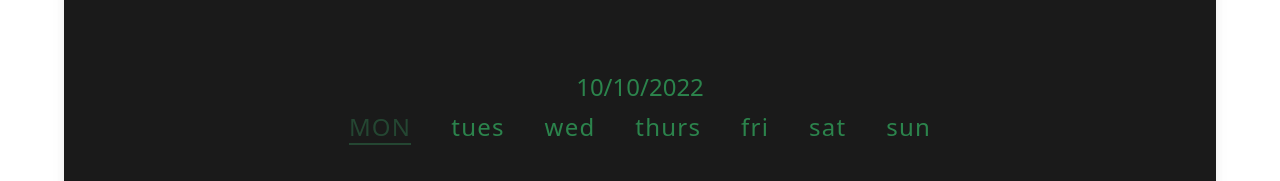
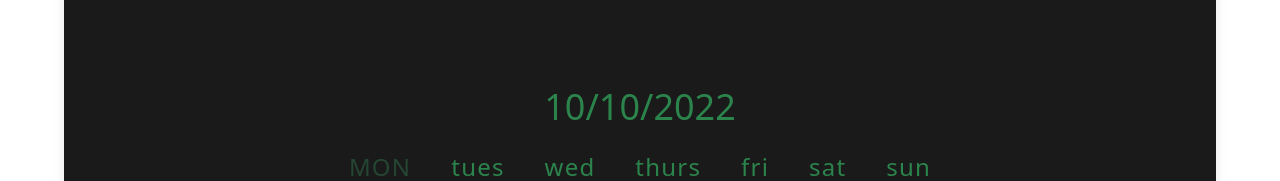
Before and after one commit to mdubelbeis/alarm-clock, a React (Vite) app: page /clock in a window 1280 px wide. Shown: the part 517-698 px from the top of the page. Built offline with nearby package versions, Linux system fonts and the light colour scheme; no server answers.

Commit message:
fixed spacing

```diff
--- a/src/components/ui/TodayDate.tsx
+++ b/src/components/ui/TodayDate.tsx
@@ -3,8 +3,8 @@ import { useState, useEffect } from "react";
 const TodayDate: React.FC = () => {
   const [date, setDate] = useState(new Date().toLocaleDateString());
   return (
-    <div>
-      <small className="text-green-500 text-2xl">{date}</small>
+    <div className="lg:m-4">
+      <small className="text-green-500 text-2xl lg:text-4xl">{date}</small>
     </div>
   );
 };
--- a/src/pages/HomePage.tsx
+++ b/src/pages/HomePage.tsx
@@ -3,7 +3,7 @@ import React from "react";
 const HomePage: React.FC = () => {
   // ! USER LOGIN / AUTH
   return (
-    <section className="w-full p-10 shadow-lg bg-slate-50 flex flex-col gap-10">
+    <section className="mt-10 w-full p-10 shadow-lg bg-slate-50 flex flex-col gap-10">
       <div className="border-b-2 text-center border-slate-100 w-full max-w-xl mx-auto">
         <h1 className="text-2xl p-4">ABOUT</h1>
       </div>
--- a/src/pages/Todo.tsx
+++ b/src/pages/Todo.tsx
@@ -37,7 +37,7 @@ const Todo: React.FC = () => {
   const editTodo = () => {};
 
   return (
-    <div className="relative py-20 px-10 max-w-6xl mx-auto flex flex-col gap-20 items-center lg:shadow-lg rounded-lg bg-slate-50">
+    <div className="mt-10 relative py-20 px-10 max-w-6xl mx-auto flex flex-col gap-20 items-center lg:shadow-lg rounded-lg bg-slate-50">
       {errorMessage && (
         <small className="absolute top-40 left-14 md:left-20 lg:left-48 xl:left-64 text-red-500 tracking-wider">
           {errorMessage}
```
